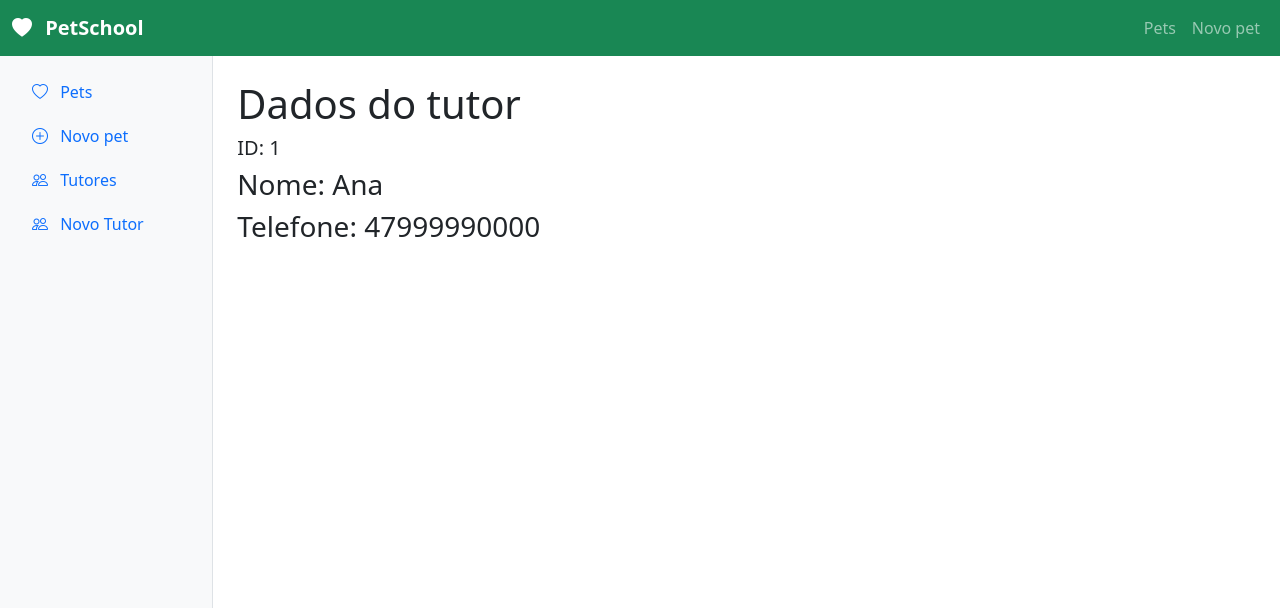
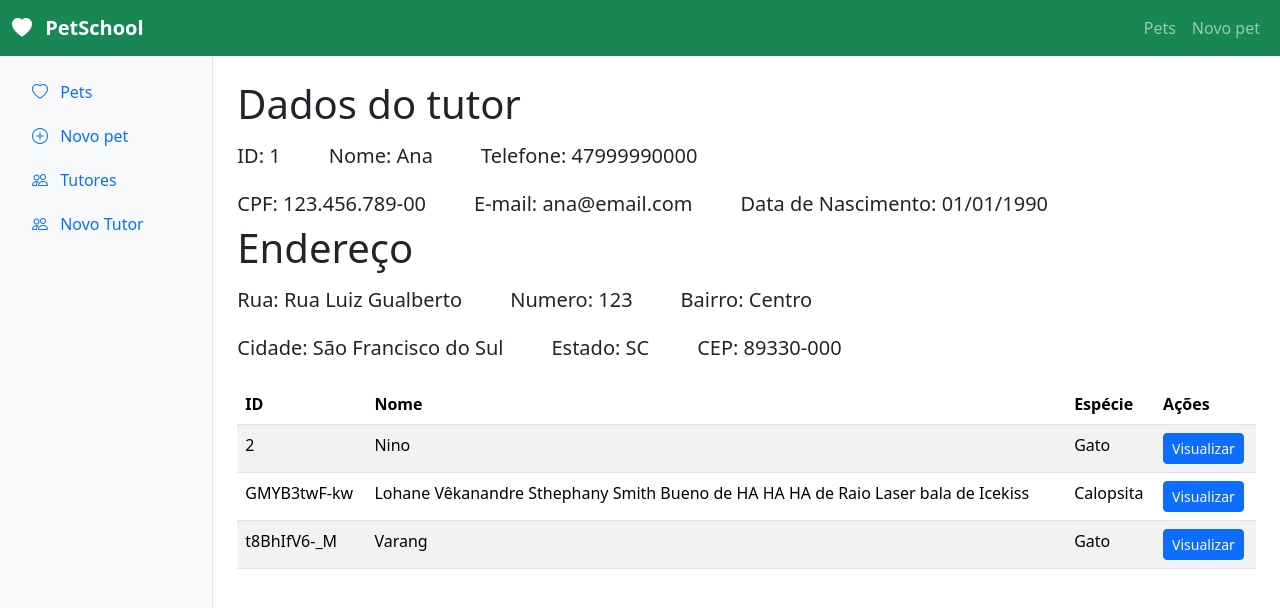
Before and after one commit to MouraHallana/atv-HotelPets, a Vue app: page /tutores/1 in a window 1280 px wide. Shown: the top 608 px of the page. Built offline with nearby package versions, Linux system fonts and the light colour scheme; data requests are answered from the project's data file.

Commit message:
FEAT: pets vinculados com tutor

```diff
--- a/db.json
+++ b/db.json
@@ -3,12 +3,34 @@
     {
       "id": "1",
       "nome": "Ana",
-      "telefone": "47999990000"
+      "telefone": "47999990000",
+      "cpf": "123.456.789-00",
+      "dataNascimento": "01/01/1990",
+      "email": "ana@email.com",
+      "endereco": {
+        "rua": "Rua Luiz Gualberto",
+        "numero": "123",
+        "bairro": "Centro",
+        "cidade": "São Francisco do Sul",
+        "estado": "SC",
+        "cep": "89330-000"
+      }
     },
     {
       "id": "2",
       "nome": "Carlos",
-      "telefone": "47988880000"
+      "telefone": "47988880000",
+      "cpf": "987.654.321-00",
+      "dataNascimento": "01/01/1990",
+      "email": "carlos@email.com",
+      "endereco": {
+        "rua": "Rua XV de Novembro",
+        "numero": "456",
+        "bairro": "Centro",
+        "cidade": "Joinville",
+        "estado": "SC",
+        "cep": "89201-601"
+      }
     }
   ],
   "pets": [
--- a/src/views/AddTutorView.vue
+++ b/src/views/AddTutorView.vue
@@ -8,8 +8,33 @@ const tutores = ref(null)
 const novoTutor = ref({
     nome: '',
     telefone: '',
-    id: ''
+    id: '',
+    cpf: '',
+    email: '',
+    dataNascimento: '',
+    endereco: {
+      rua: '',
+      numero: '',
+      bairro: '',
+      cidade: '',
+      estado: '',
+      cep: ''
+    }
 })
+const cepAPi= ref({});
+
+async function buscaCep(cep) {
+  const API_CEP = 'https://viacep.com.br/ws'
+  const respostaCep = await fetch(`${API_CEP}/${cep}/json/`)
+
+  cepAPi.value = await respostaCep.json()
+
+novoTutor.value.endereco.rua = cepAPi.value.logradouro;
+novoTutor.value.endereco.bairro = cepAPi.value.bairro;
+novoTutor.value.endereco.cidade = cepAPi.value.localidade;
+novoTutor.value.endereco.estado = cepAPi.value.uf;
+
+}
 
 async function carregarTutores() {
     const resposta = await fetch(`${API_URL}/tutores`)
@@ -64,12 +89,9 @@ onMounted(carregarTutores)
           v-model="novoTutor.nome"
           required
         />
-
              <label
           for="telefone"
           class="form-label"
-          placeholder="Insira seu telefone"
-          required
         >
           Telefone:
         </label>
@@ -79,17 +101,74 @@ onMounted(carregarTutores)
           id="telefone"
           v-model="novoTutor.telefone"
           placeholder="Ex: (11) 99999-1234"
+          required
         />
 
 
+        <label for="cpf" class="form-label">CPF/CNPJ</label>
+        <input type="text" class="form-control" id="cpf" v-model="novoTutor.cpf" required>
+
+          <label for="email" class="form-label">e-mail</label>
+        <input type="email" class="form-control" id="email" v-model="novoTutor.email" required>
+
+          <label for="cpf" class="form-label">Data de Nascimento</label>
+        <input type="date" class="form-control" id="dataNascimento" v-model="novoTutor.dataNascimento" required>
+
+
+         <div class="col-md-4col-md-6">
+
+
+            <h3 class="text-2xl font-bold mt-3">Endereço</h3>
+
+
+<div class="d-flex align-items-center mt-3">
+
+
+        <label for="cep" class="form-label">CEP</label>
+        <input type="text" class="form-control" id="cep" v-model="novoTutor.endereco.cep" @blur="buscaCep(novoTutor.endereco.cep)" required>
+
+
+         <label for="rua" class="form-label">Rua</label>
+        <input type="text" class="form-control" id="rua" v-model="novoTutor.endereco.rua" required>
+
+
+
+
+        <label for="numero" class="form-label">Número</label>
+        <input type="text" class="form-control" id="numero" v-model="novoTutor.endereco.numero" required>
+
+
+     </div>
+
+
+
+<div class="d-flex align-items-center mt-3">
+
+
+        <label for="bairro" class="form-label">Bairro</label>
+        <input type="text" class="form-control" id="bairro" v-model="novoTutor.endereco.bairro" required>
+
+
+
+
+        <label for="cidae" class="form-label">Cidade</label>
+        <input type="text" class="form-control" id="cidade" v-model="novoTutor.endereco.cidade" required>
+
+
+
+
+        <label for="estado" class="form-label">Estado</label>
+        <input type="text" class="form-control" id="estado" v-model="novoTutor.endereco.estado" required> </div>
+
+         </div>
 
         </div>
-     <div class="col-12 d-flex gap-3">
+             <div class="col-12 d-flex gap-3">
         <button
           class="btn btn-success"
           type="submit"
         >
-          Salvar Pet
+          Salvar Tutor
         </button>
       </div>
 
--- a/src/views/TutorDetalhesView.vue
+++ b/src/views/TutorDetalhesView.vue
@@ -13,6 +13,12 @@ async function carregarDetalhes() {
     const repostaTutores = await fetch(`${API_URL}/tutores/${idTutor}`)
     tutor.value = await repostaTutores.json()
 
+        const respostaPets = await fetch(`${API_URL}/pets`);
+        const totalPets = await respostaPets.json();
+
+    pets.value = totalPets.filter(pet => pet.tutorId === idTutor)
+
+    console.log("Dados dos Pets retornados pela API:", pets.value);
 }
 
 onMounted(carregarDetalhes)
@@ -24,14 +30,78 @@ onMounted(carregarDetalhes)
 </section>
 <section v-else>
 
-    <h1>Dados do tutor</h1>
+    <h1 class="text-2xl font-bold">Dados do tutor</h1>
+
+<div class="d-flex align-items-center mt-3">
+
+        <h5 class="me-5">
+       ID: {{ tutor?.id }}
+        </h5>
+         <h5 class="me-5">Nome: {{ tutor?.nome }}</h5>
+         <h5>Telefone: {{ tutor?.telefone }}</h5>
+</div>
+
+<div class="d-flex align-items-center mt-3">
+
+        <h5 class="me-5">
+       CPF: {{ tutor?.cpf }}
+        </h5>
+         <h5 class="me-5">E-mail: {{ tutor?.email }}</h5>
+         <h5>Data de Nascimento: {{ tutor?.dataNascimento }}</h5>
+</div>
 
 
-         <h5>
-       ID: {{ tutor?.id }}
-         </h5>
-        <h3>Nome: {{ tutor?.nome }}</h3>
+    <h1 class="text-2xl font-bold">Endereço</h1>
 
-    <h3>Telefone: {{ tutor?.telefone }}</h3>
+
+<div class="d-flex align-items-center mt-3">
+
+        <h5 class="me-5">
+       Rua: {{ tutor?.endereco.rua }}
+        </h5>
+         <h5 class="me-5">Numero: {{ tutor?.endereco.numero }}</h5>
+         <h5>Bairro: {{ tutor?.endereco.bairro }}</h5>
+</div>
+
+
+<div class="d-flex align-items-center mt-3">
+
+        <h5 class="me-5">
+       Cidade: {{ tutor?.endereco.cidade }}
+        </h5>
+         <h5 class="me-5">Estado: {{ tutor?.endereco.estado }}</h5>
+         <h5>CEP: {{ tutor?.endereco.cep }}</h5>
+</div>
+
+<div>
+      <table class="table table-striped table-hover mt-3">
+        <thead>
+          <tr>
+            <th>ID</th>
+            <th>Nome</th>
+            <th>Espécie</th>
+            <th>Ações</th>
+          </tr>
+        </thead>
+        <tbody>
+          <tr v-for="pet in pets" :key="pet.id">
+            <td>{{ pet?.id }}</td>
+            <td>{{ pet?.nome }}</td>
+            <td>{{ pet?.especie }}</td>
+            <td>
+              <RouterLink :to="`/pets/${pet.id}`" class="btn btn-sm btn-primary">
+                Visualizar
+              </RouterLink>
+            </td>
+          </tr>
+
+        </tbody>
+      </table></div>
+
+      <div >
+
+      </div>
+
 </section>
+
 </template>
--- a/src/views/TutoresView.vue
+++ b/src/views/TutoresView.vue
@@ -48,14 +48,19 @@ onMounted(carregandoDados)
             <thead>
                 <th>Id</th>
                 <th>Nome</th>
+                <th>CPF</th>
                 <th>Telefone</th>
-                <th>Ações</th>
+                <th>E-mail</th>
+                <th>Açoes</th>
             </thead>
             <tbody>
                 <tr v-for="tutor in tutores" :key="tutor.id">
                     <td>{{ tutor.id }}</td>
                     <td> {{ tutor.nome }}</td>
+                    <td>{{ tutor.cpf }}</td>
                     <td>{{ tutor.telefone }}</td>
+                    <td>{{ tutor.email }}</td>
+
                     <td>
                         <RouterLink :to="`/tutores/${tutor.id}`"> Visualizar </RouterLink>
                     </td>
```
